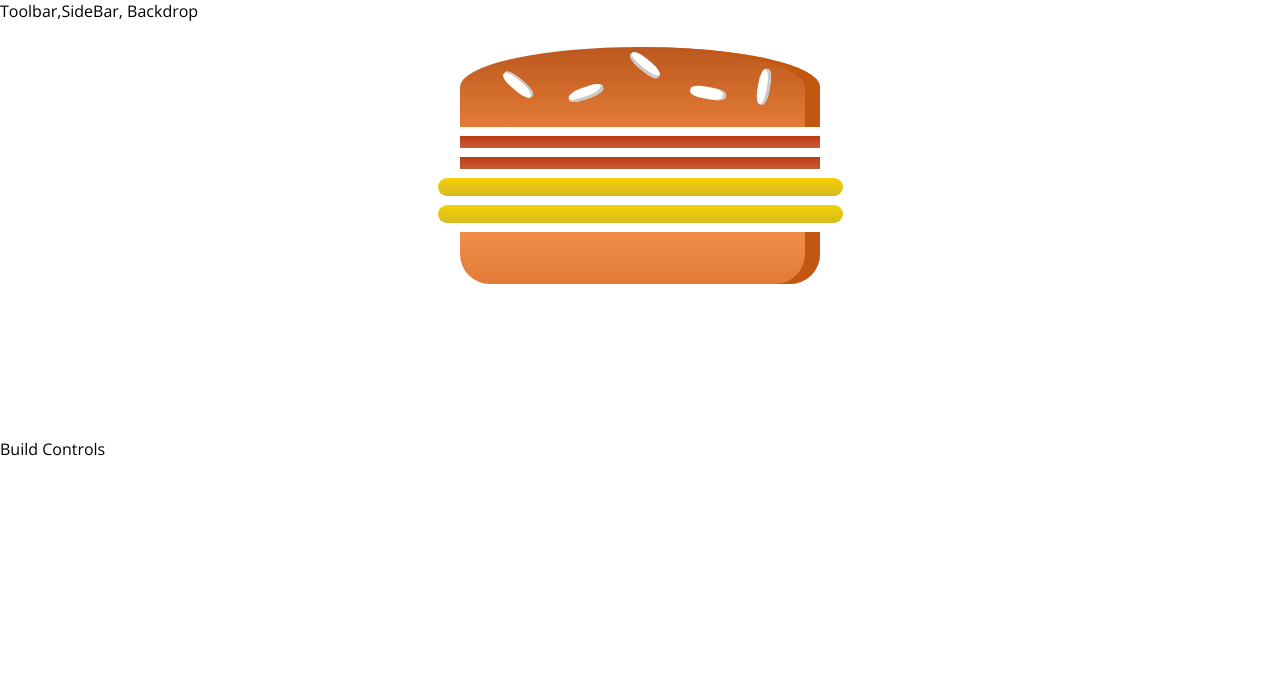
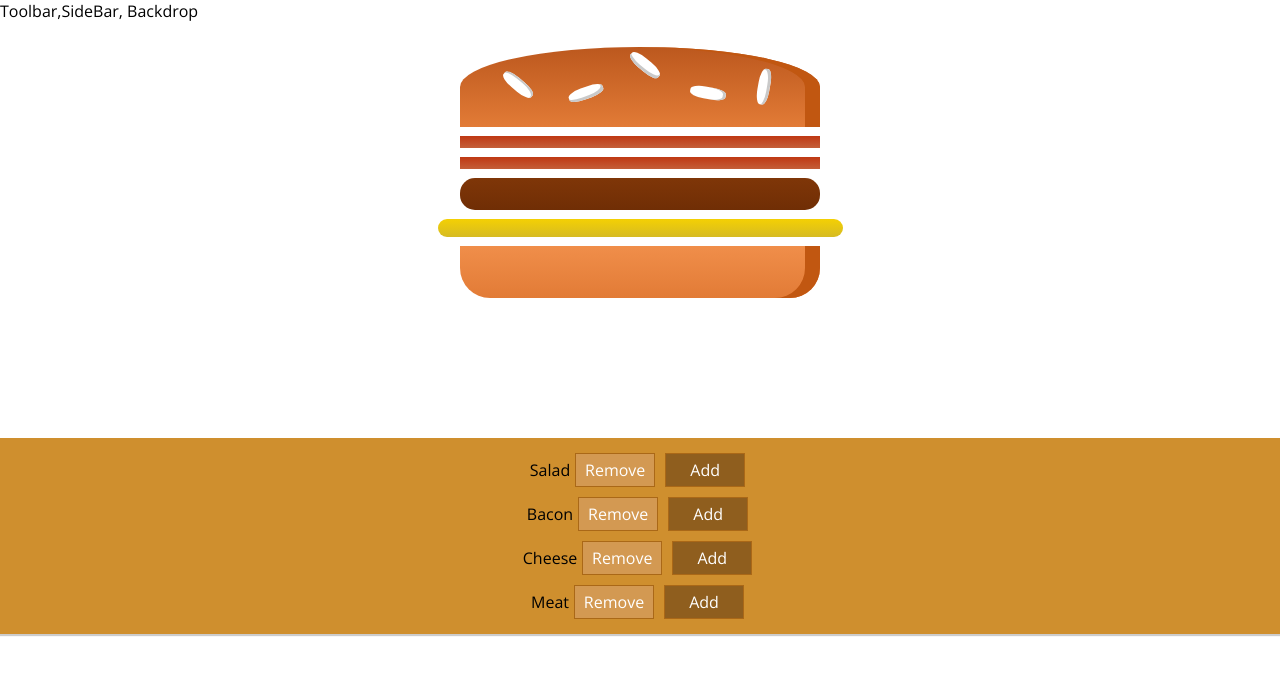
Before and after one commit to thakursachin467/Burger-builder, a React app: page / in a window 1280 px wide. Shown: the top 674 px of the page. Built offline with nearby package versions, Linux system fonts and the light colour scheme.

Commit message:
added more components

```diff
--- /dev/null
+++ b/src/components/Burger/Buildcontrols/BuildControl/BuildControl.css
@@ -0,0 +1,60 @@
+.BuildControl{
+    display: flex;
+    justify-content: space-between;
+    align-items: center;
+    margin: 5px 0;
+    font: inherit;
+
+}
+
+.BuildControl button {
+    display: block;
+    font: inherit;
+    padding: 5px;
+    margin: 0 5px;
+    width: 80px;
+    border: 1px solid #AA6817;
+    cursor: pointer;
+    outline: none;
+}
+
+.BuildControl button:disabled {
+    background-color: #AC9980;
+    border: 1px solid #7E7365;
+    color: #ccc;
+    cursor: default;
+}
+
+.BuildControl button:hover:disabled {
+    background-color: #AC9980;
+    color: #ccc;
+    cursor: not-allowed;
+}
+
+.Label {
+    padding: 10px;
+    font-weight: bold;
+    width: 80px;
+    font: inherit;
+    margin-right: 10px;
+}
+
+.BuildControl .Less {
+    background-color: #D39952;
+    color: white;
+}
+
+.BuildControl .More {
+    background-color: #8F5E1E;
+    color: white;
+}
+
+.BuildControl .Less:hover, .BuildControl .Less:active {
+    background-color: #DAA972;
+    color: white;
+}
+
+.BuildControl .More:hover,.BuildControl .More:active {
+    background-color: #99703F;
+    color: white;
+}
--- /dev/null
+++ b/src/components/Burger/Buildcontrols/BuildControl/BuildControl.js
@@ -0,0 +1,12 @@
+import React from 'react';
+import classes from './BuildControl.css'
+const buildcontrol=(props)=>(
+
+    <div className={classes.BuildControl}>
+       <div className={classes.label}> {props.label} </div>
+       <button className={classes.Less}>Remove</button>
+       <button className={classes.More}>Add</button>
+    </div>
+);
+
+export default buildcontrol;
--- /dev/null
+++ b/src/components/Burger/Buildcontrols/BuildControls.css
@@ -0,0 +1,11 @@
+.BuildControls {
+    width: 100%;
+    background-color: #cf8f2e;
+    display: flex;
+    flex-flow: column;
+    align-items: center;
+    box-shadow: 0 2px 1px #ccc;
+    margin: auto;
+    padding: 10px 0;
+    font: inherit;
+}
--- a/src/components/Burger/Buildcontrols/BuildControls.js
+++ b/src/components/Burger/Buildcontrols/BuildControls.js
@@ -1,7 +1,19 @@
 import React from 'react';
+import classes from './BuildControls.css';
+import BuildControl  from './BuildControl/BuildControl'
+
+const controls=[
+    {label:'Salad',type:'salad'},
+    {label:'Bacon',type:'bacon'},
+    {label:'Cheese',type:'cheese'},
+    {label:'Meat',type:'meat'}
+];
+
 const buildcontrols=(props)=>(
-    <div>
-
+    <div className={classes.BuildControls}>
+        {controls.map(ctrl=>(
+            <BuildControl key={ctrl.label} label={ctrl.label} />
+        ))}
     </div>
 );
 
--- a/src/containers/BurgerBuilder/BurgerBuilder.js
+++ b/src/containers/BurgerBuilder/BurgerBuilder.js
@@ -1,20 +1,22 @@
 import React, {Component} from 'react';
 import Aux from '../../hoc/Aux';
 import Burger  from '../../components/Burger/Burger';
+import BuidControl from '../../components/Burger/Buildcontrols/BuildControls';
 class BurgerBuilder extends Component {
         state ={
             ingedrient:{
                 salad:0,
                 bacon:2,
-                meat:0,
-                cheese:2
+                meat:1,
+                cheese:1
                 }
         }
         render() {
             return(
                 <Aux>
                     <Burger ingedrient={this.state.ingedrient}/>
-                    <div> Build Controls </div>
+                    <BuidControl/>
+
 
                 </Aux>
             );
```
